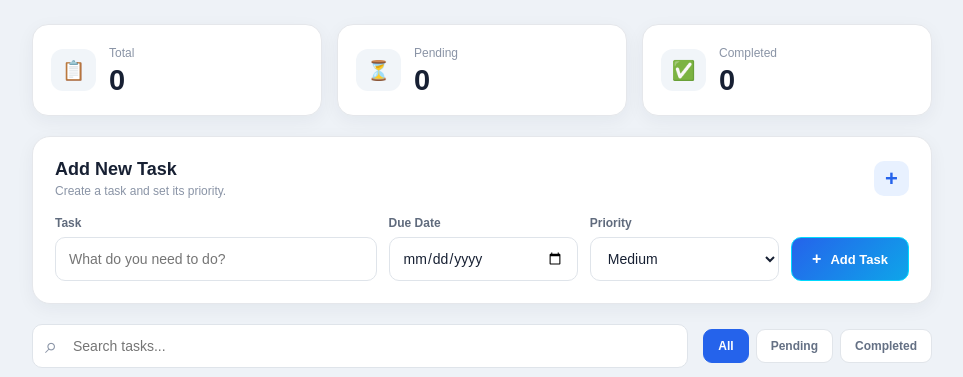
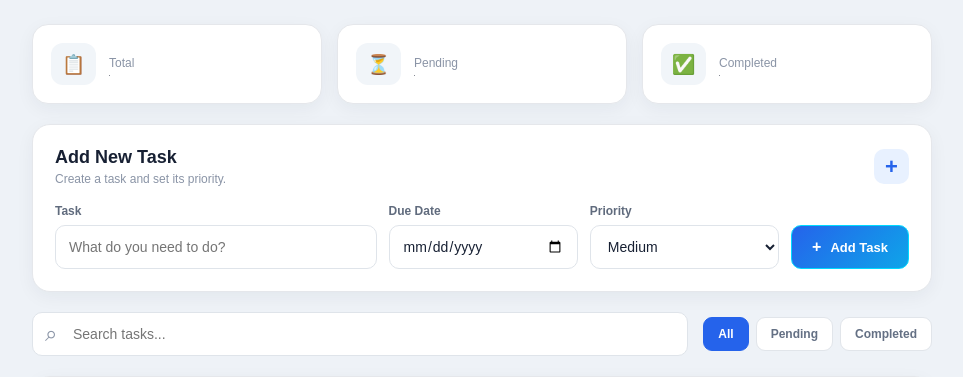
Before and after one commit to sachinkumar7033/Project-02-Todo-Task-Manager, a Flask app: page / in a window 1280 px wide. Shown: the part 136-513 px from the top of the page, without its empty margins (158-1121 px from the left). Run offline with Flask 3, Linux system fonts and the light colour scheme.

Commit message:
css update

```diff
--- a/static/css/style.css
+++ b/static/css/style.css
@@ -89,7 +89,7 @@ button {
 .stat-card strong {
     display: block;
     margin-top: 3px;
-    font-size: 29px;
+    font-size: 2px;
 }
 
 .stat-label {
```
